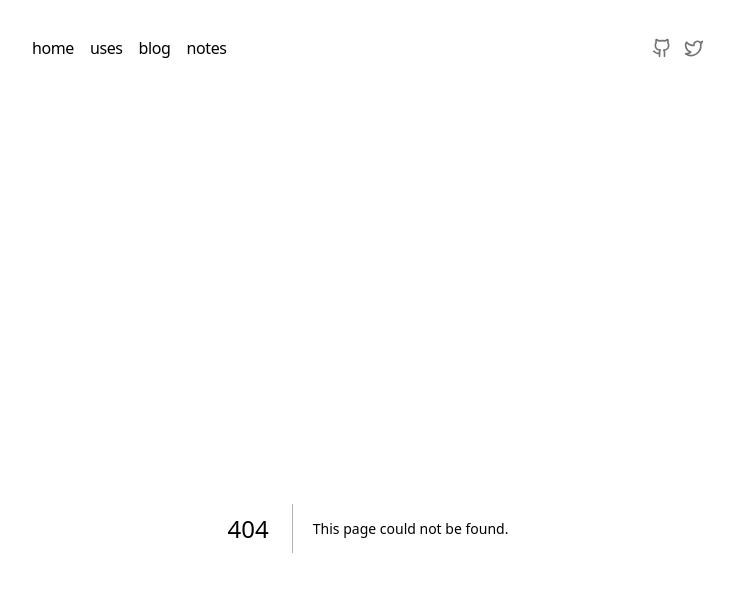
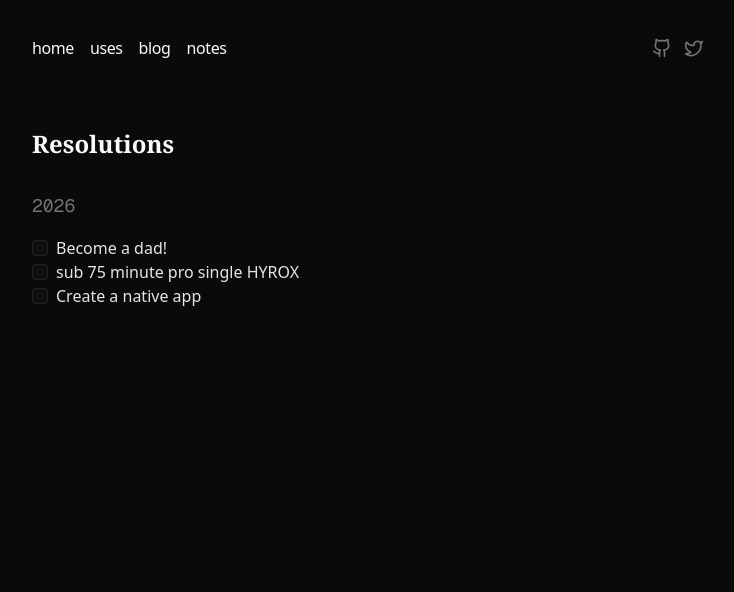
Before and after one commit to einargudnig/einar-os, a Next.js app: page /resolutions in a window 1280 px wide. Before the commit this address had no page. Shown: the top 592 px of the page, without its empty margins (272-1006 px from the left). Built offline with nearby package versions, Linux system fonts and the light colour scheme.

Commit message:
adding resolutions

```diff
--- /dev/null
+++ b/app/resolutions/page.tsx
@@ -0,0 +1,28 @@
+import { Checkbox } from "@/components/ui/checkbox";
+
+export default function ResolutionsPage() {
+  return (
+    <section className="mx-auto w-full max-w-2xl space-y-8 print:space-y-6 mb-8">
+      <h1 className="font-semibold text-2xl font-serif">Resolutions</h1>
+
+      <div className="prose prose-neutral dark:prose-invert text-neutral-200">
+        <p className="text-neutral-500 text-lg font-mono">2026</p>
+        <ul className="mt-4">
+          <li className="flex items-center gap-2">
+            <Checkbox disabled />
+            <p className="">Become a dad!</p>
+          </li>
+          <li className="flex items-center gap-2">
+            <Checkbox disabled />
+            <p className="">sub 75 minute pro single HYROX </p>
+          </li>
+
+          <li className="flex items-center gap-2">
+            <Checkbox disabled />
+            <p className="">Create a native app</p>
+          </li>
+        </ul>
+      </div>
+    </section>
+  );
+}
--- /dev/null
+++ b/components/ui/checkbox.tsx
@@ -0,0 +1,32 @@
+"use client"
+
+import * as React from "react"
+import * as CheckboxPrimitive from "@radix-ui/react-checkbox"
+import { CheckIcon } from "lucide-react"
+
+import { cn } from "@/lib/utils"
+
+function Checkbox({
+  className,
+  ...props
+}: React.ComponentProps<typeof CheckboxPrimitive.Root>) {
+  return (
+    <CheckboxPrimitive.Root
+      data-slot="checkbox"
+      className={cn(
+        "peer border-input dark:bg-input/30 data-[state=checked]:bg-primary data-[state=checked]:text-primary-foreground dark:data-[state=checked]:bg-primary data-[state=checked]:border-primary focus-visible:border-ring focus-visible:ring-ring/50 aria-invalid:ring-destructive/20 dark:aria-invalid:ring-destructive/40 aria-invalid:border-destructive size-4 shrink-0 rounded-[4px] border shadow-xs transition-shadow outline-none focus-visible:ring-[3px] disabled:cursor-not-allowed disabled:opacity-50",
+        className
+      )}
+      {...props}
+    >
+      <CheckboxPrimitive.Indicator
+        data-slot="checkbox-indicator"
+        className="grid place-content-center text-current transition-none"
+      >
+        <CheckIcon className="size-3.5" />
+      </CheckboxPrimitive.Indicator>
+    </CheckboxPrimitive.Root>
+  )
+}
+
+export { Checkbox }
--- a/package.json
+++ b/package.json
@@ -11,6 +11,7 @@
     "format:check": "oxfmt --check ."
   },
   "dependencies": {
+    "@radix-ui/react-checkbox": "^1.3.3",
     "@radix-ui/react-icons": "^1.3.2",
     "@radix-ui/react-separator": "^1.1.7",
     "@radix-ui/react-slot": "^1.2.3",
```
Also changed, not shown: 1 other file (tests, documents, lock files or other folders).
